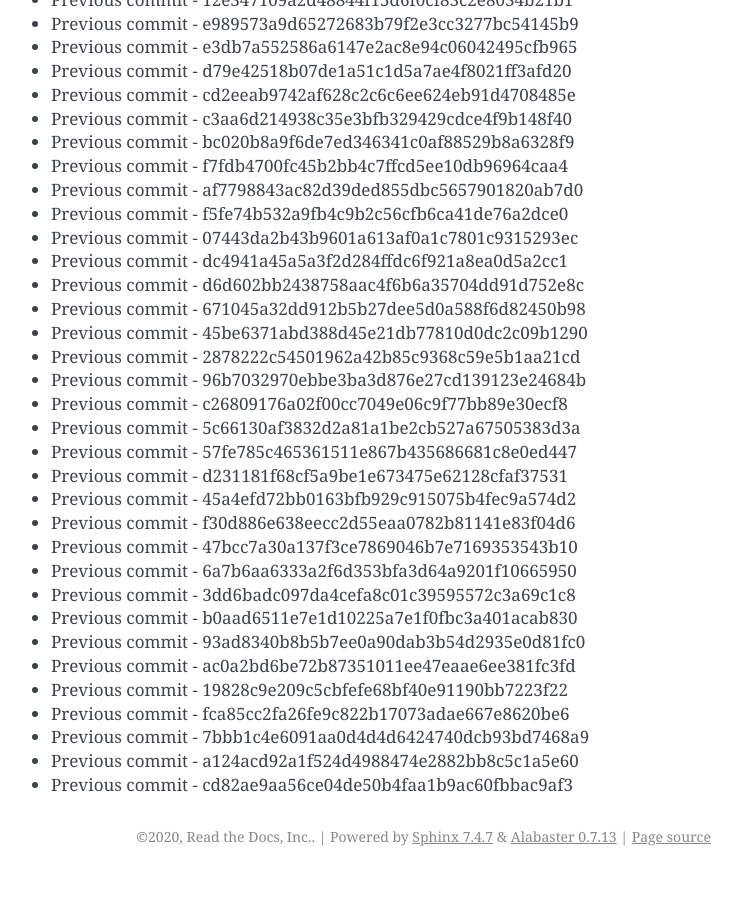
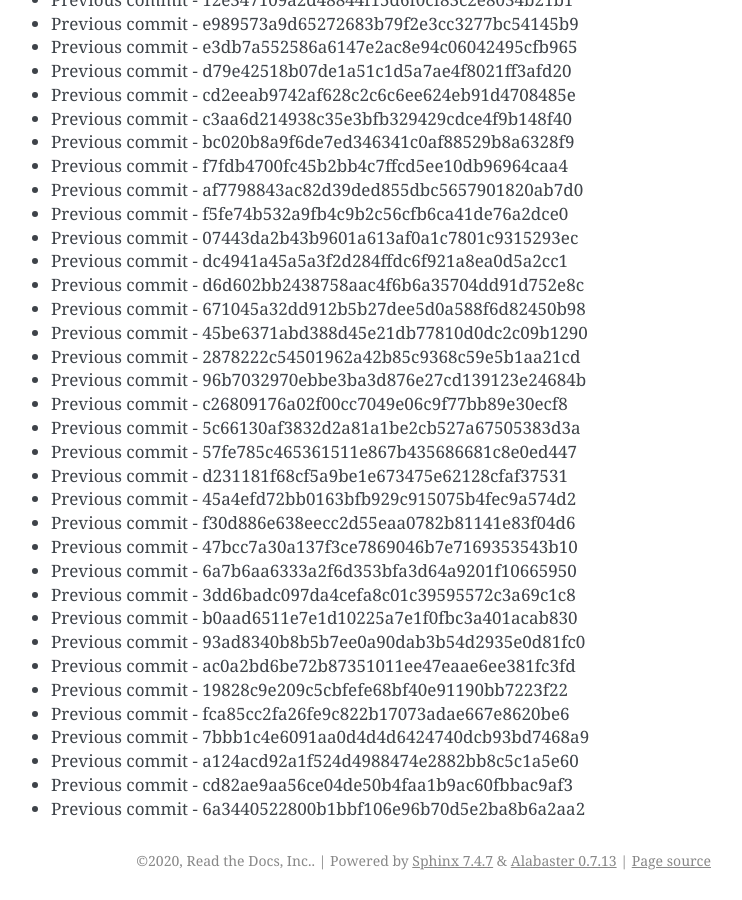
Before and after one commit to readthedocs/rtd-git-stresstest, a Sphinx documentation site: the page built from docs/updates.rst, in a window 1280 px wide and 900 px high, scrolled down 75497 px. Shown: the whole window, without its empty margins (399-1141 px from the left). Built offline with Sphinx 7.4.7, drawn with Linux system fonts in a browser that asks for light colours; before the commit the page ends 76373 px from its top, so only the background shows below that.

Commit message:
Generating commit from previous: 6a3440522800b1bbf106e96b70d5e2ba8b6a2aa2

```diff
--- a/docs/updates.rst
+++ b/docs/updates.rst
@@ -3204,3 +3204,4 @@ It can be tested for any performance characteristics.
 * Previous commit - 7bbb1c4e6091aa0d4d4d6424740dcb93bd7468a9
 * Previous commit - a124acd92a1f524d4988474e2882bb8c5c1a5e60
 * Previous commit - cd82ae9aa56ce04de50b4faa1b9ac60fbbac9af3
+* Previous commit - 6a3440522800b1bbf106e96b70d5e2ba8b6a2aa2
```
